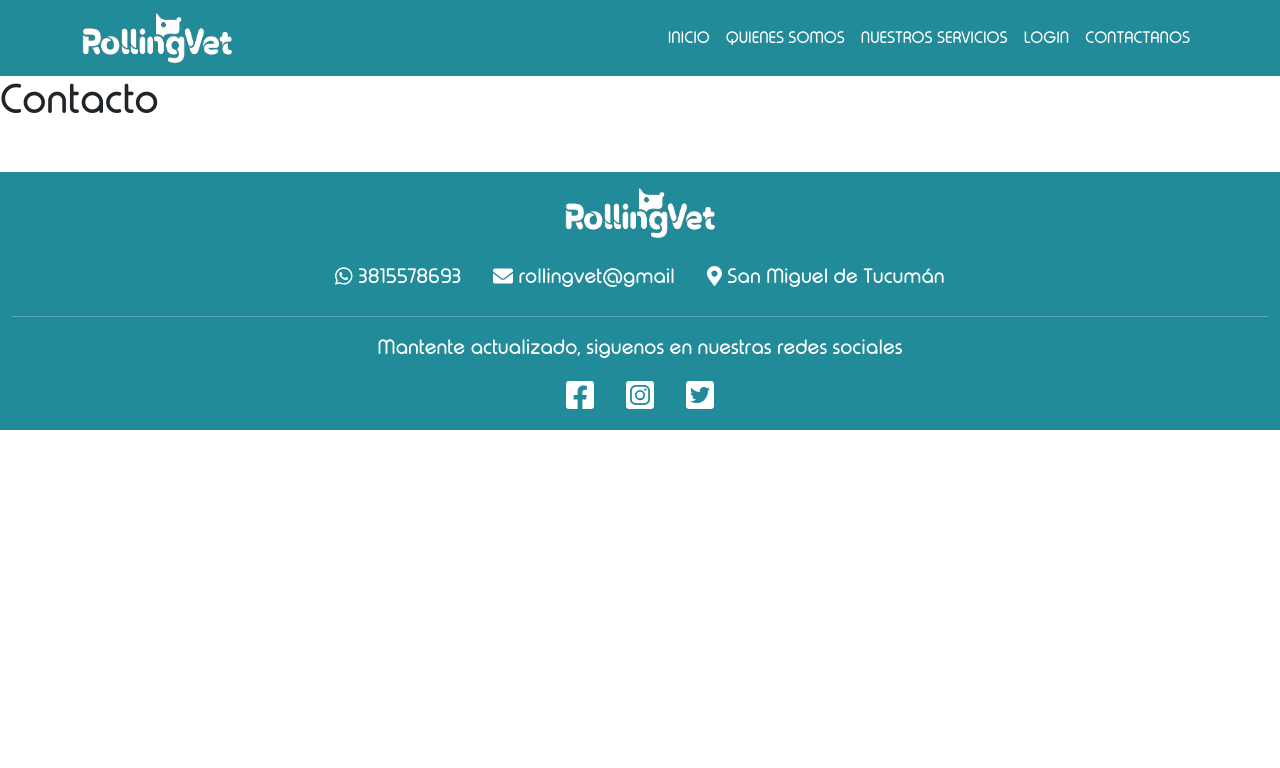
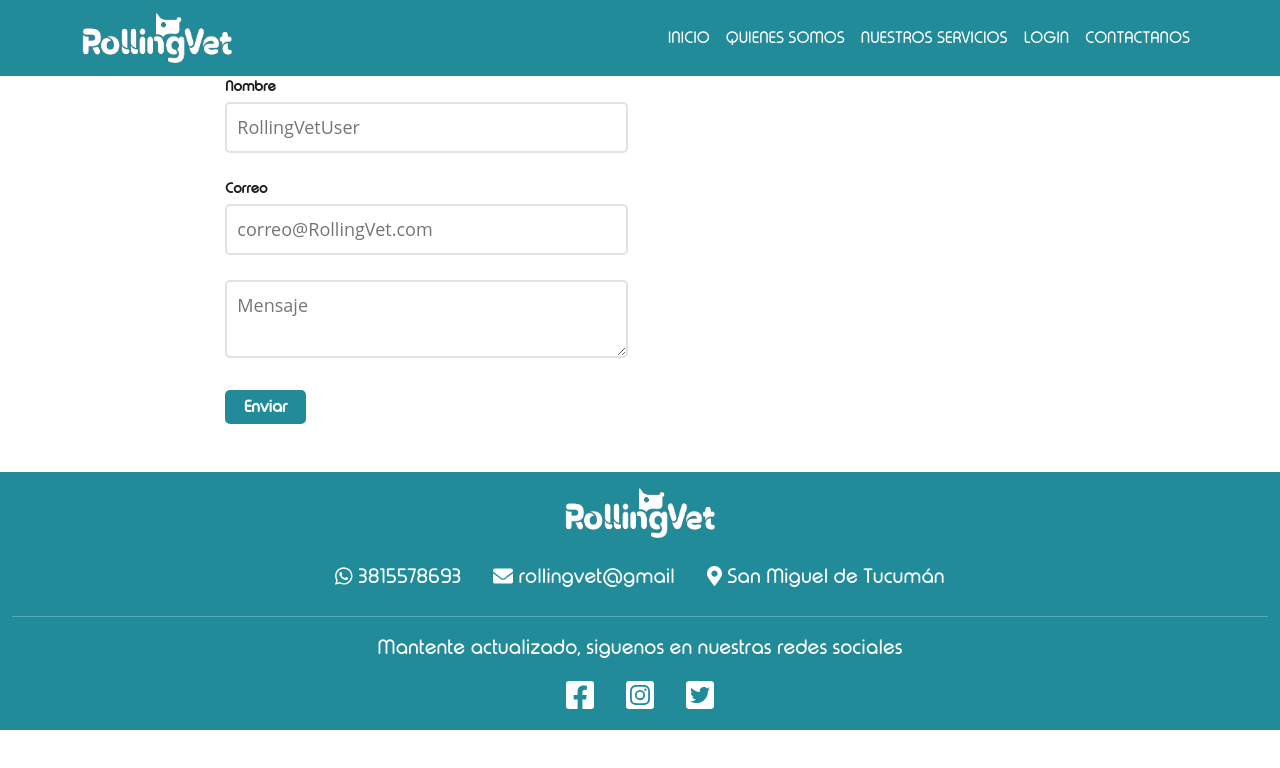
Before and after one commit to alanchibilisco/RollingVetProjectFE, a React (Create React App) app: page /Contactanos in a window 1280 px wide. Shown: the top 768 px of the page. Built offline with nearby package versions, Linux system fonts and the light colour scheme.

Commit message:
se maqueto parte de login, contacto y se agregaron elementos al index

```diff
--- a/package.json
+++ b/package.json
@@ -7,10 +7,12 @@
     "@fortawesome/free-brands-svg-icons": "^5.15.4",
     "@fortawesome/free-solid-svg-icons": "^5.15.4",
     "@fortawesome/react-fontawesome": "^0.1.17",
+    "@googlemaps/react-wrapper": "^1.1.22",
     "@testing-library/jest-dom": "^5.16.1",
     "@testing-library/react": "^12.1.2",
     "@testing-library/user-event": "^13.5.0",
     "bootstrap": "^5.1.3",
+    "formik": "^2.2.9",
     "react": "^17.0.2",
     "react-bootstrap": "^2.1.1",
     "react-dom": "^17.0.2",
--- a/public/index.html
+++ b/public/index.html
@@ -14,7 +14,7 @@
       description="Adan Santiago, Chibilisco Alan, Morales Santiago, Reartez Luis, Diaz Carolina, Arriola Marta"
     />
 
-    <title>Rolling Vet</title>
+    <title>RollingVet</title>
 
     <link
        href="https://cdn.jsdelivr.net/npm/bootstrap@5.1.3/dist/css/bootstrap.min.css"
@@ -32,5 +32,6 @@
       integrity="sha384-ka7Sk0Gln4gmtz2MlQnikT1wXgYsOg+OMhuP+IlRH9sENBO0LRn5q+8nbTov4+1p"
       crossorigin="anonymous"
     ></script>
+    <script src="https://unpkg.com/formik/dist/formik.umd.production.min.js"></script>
   </body>
 </html>
--- a/src/App.css
+++ b/src/App.css
@@ -19,7 +19,16 @@
   background-color: rgb(57, 134, 197);
 }
 
+.btn-outline-celeste{
+  color: white;
+  border-color:  #218b99;
+}
 
+.btn-outline-celeste:hover {
+  color: #fff;
+  background-color: #218b99;
+  border-color:  #218b99;
+}
 
 @font-face {
   font-family: 'typo_round_regular_demoRg';
--- a/src/components/Cardplanes.jsx
+++ b/src/components/Cardplanes.jsx
@@ -7,7 +7,7 @@ const Cardsplanes = () => {
         <h1 class="text-center">CONOCE NUESTROS PLANES MENSUALES</h1>
   <div class="row">
     <div class="col">
-    <div class=" col-sm-10 col-md-8 col-lg-8">
+    <div class="m-1 col-sm-10 col-md-8 col-lg-8">
     <div class="card text-center">
       <div class="card-body bg-cardpp text-light rounded-3">
         <img src="https://images.vexels.com/media/users/3/144928/isolated/lists/ebbccaf76f41f7d83e45a42974cfcd87-ilustracion-de-perro.png" alt="" />
--- a/src/components/Cardtienda.jsx
+++ b/src/components/Cardtienda.jsx
@@ -5,46 +5,47 @@ import CardGroup from 'react-bootstrap/CardGroup'
 
 const Cardtienda = () => {
     return (
-        <div>
-            <h1 class="container text-center">NUESTRA TIENDA</h1>
-            <CardGroup>
-            <Card border="info" style={{ width: '18rem' }}>
-    <Card.Img variant="top" src="holder.js/100px160" />
-    <Card.Body>
-      <Card.Title>Card title</Card.Title>
-      <Card.Text>
-        This is a wider card with supporting text below as a natural lead-in to
-        additional content. This content is a little bit longer.
-      </Card.Text>
-    </Card.Body>
-
-  </Card>
-  <Card border="info" style={{ width: '18rem' }}>
-    <Card.Img variant="top" src="holder.js/100px160" />
-    <Card.Body>
-      <Card.Title>Card title</Card.Title>
-      <Card.Text>
-        This card has supporting text below as a natural lead-in to additional
-        content.{' '}
-      </Card.Text>
-    </Card.Body>
-
-  </Card>
-  <Card border="info" style={{ width: '18rem' }}>
-    <Card.Img variant="top" src="holder.js/100px160" />
-    <Card.Body>
-      <Card.Title>Card title</Card.Title>
-      <Card.Text>
-        This is a wider card with supporting text below as a natural lead-in to
-        additional content. This card has even longer content than the first to
-        show that equal height action.
-      </Card.Text>
-    </Card.Body>
-
-  </Card>
-</CardGroup>
- </div>
-
+      <div class="container mt-5">
+        <h1 class="text-center">NUESTRA TIENDA</h1>
+      <div class="row">
+    <div class="col">
+    <div class="m-1 col-sm-10 col-md-8 col-lg-8">
+    <div class="card text-center">
+      <div class="card-body  rounded-3">
+        <img src="https://images.vexels.com/media/users/3/144928/isolated/lists/ebbccaf76f41f7d83e45a42974cfcd87-ilustracion-de-perro.png" alt="" />
+        <h5 class="card-title">Comedero</h5>
+        <p class="card-text"></p>
+        <button type="button" class="btn btn-outline-celeste rounded-pill ">CONSULTAR AHORA</button>
+      </div>
+    </div>
+  </div>
+    </div>
+    <div class="col order-5">
+    <div class=" m-1 col-sm-10 col-md-8 col-lg-8">
+    <div class="card text-center">
+      <div class="card-body rounded-3">
+        <img src="https://images.vexels.com/media/users/3/144928/isolated/lists/ebbccaf76f41f7d83e45a42974cfcd87-ilustracion-de-perro.png" alt="perro" />
+        <h5 class="card-title">Juguetes</h5>
+        <p class="card-text"></p>
+        <button type="button" class="btn btn-outline-celeste rounded-pill ">CONSULTAR AHORA</button>
+      </div>
+    </div>
+  </div>
+    </div>
+    <div class="col order-1">
+    <div class=" m-1 col-sm-10 col-md-8 col-lg-8">
+    <div class="card text-center">
+      <div class="card-body rounded-3">
+        <img src="https://images.vexels.com/media/users/3/144928/isolated/lists/ebbccaf76f41f7d83e45a42974cfcd87-ilustracion-de-perro.png" alt="" />
+        <h5 class="card-title">Alimento</h5>
+        <p class="card-text"></p>
+        <button type="button" class="btn btn-outline-celeste rounded-pill ">CONSULTAR AHORA</button>
+      </div>
+    </div>
+  </div>
+    </div>
+  </div>
+  </div>
     );
 };
 
--- a/src/components/Contacto.jsx
+++ b/src/components/Contacto.jsx
@@ -1,14 +1,84 @@
-import React from 'react';
-import Footer from './Footer';
-import NavBar from './NavBar';
+import React, { useState } from "react";
+import NavBar from "./NavBar";
+import Footer from "./Footer";
+import { Formik, Form, Field, ErrorMessage } from "formik";
+
 const Contacto = () => {
-    return (
-        <div>
-            <NavBar></NavBar>
-            <h1>Contacto</h1>
-            <Footer></Footer>
-        </div>
-    );
+    const [formularioEnviado, cambiarFormularioEnviado] = useState(false);
+  return (
+<div>
+<NavBar/>
+
+    <div class="container-fluid">
+      <div class="row justify-content-center">
+        <div class="col-4"><Formik class="col-sm-12 col-md-6"
+				initialValues={{
+					nombre: '',
+					correo: ''
+				}}
+				validate={(valores) => {
+					let errores = {};
+
+					// Validacion nombre
+					if(!valores.nombre){
+						errores.nombre = 'Por favor ingresa un nombre'
+					} else if(!/^[a-zA-ZÀ-ÿ\s]{1,40}$/.test(valores.nombre)){
+						errores.nombre = 'El nombre solo puede contener letras y espacios'
+					}
+
+					// Validacion correo
+					if(!valores.correo){
+						errores.correo = 'Por favor ingresa un correo electronico'
+					} else if(!/^[a-zA-Z0-9_.+-]+@[a-zA-Z0-9-]+\.[a-zA-Z0-9-.]+$/.test(valores.correo)){
+						errores.correo = 'El correo solo puede contener letras, numeros, puntos, guiones y guion bajo.'
+					}
+
+					return errores;
+				}}
+				onSubmit={(valores, {resetForm}) => {
+					resetForm();
+					console.log('Formulario enviado');
+					cambiarFormularioEnviado(true);
+					setTimeout(() => cambiarFormularioEnviado(false), 5000);
+				}}
+			>
+				{( {errors} ) => (
+					<Form className="formulario">
+						<div>
+							<label htmlFor="nombre">Nombre</label>
+							<Field
+								type="text"
+								id="nombre"
+								name="nombre"
+								placeholder="RollingVetUser"
+							/>
+							<ErrorMessage name="nombre" component={() => (<div className="error">{errors.nombre}</div>)} />
+						</div>
+						<div>
+							<label htmlFor="correo">Correo</label>
+							<Field
+								type="text"
+								id="correo"
+								name="correo"
+								placeholder="correo@RollingVet.com"
+							/>
+							<ErrorMessage name="correo" component={() => (<div className="error">{errors.correo}</div>)} />
+						</div>
+						<div>
+							<Field name="mensaje" as="textarea" placeholder="Mensaje" />
+						</div>
+
+						<button type="submit">Enviar</button>
+						{formularioEnviado && <p className="exito">Formulario enviado con exito!</p>}
+					</Form>
+				)}
+			</Formik></div>
+        <div class="col-4"></div>
+      </div>
+    </div>
+    <Footer/>
+  </div>
+  );
 };
 
 export default Contacto;
--- a/src/components/Login.jsx
+++ b/src/components/Login.jsx
@@ -3,33 +3,36 @@ import Footer from "./Footer";
 import NavBar from "./NavBar";
 import Form from 'react-bootstrap/Form'
 import Button from 'react-bootstrap/Button'
-/*import Adm from "./components/Adm";*/
 
 const Login = () => {
-  return (
-    <div>
-      <NavBar></NavBar>
-      <h1>Login</h1>
+  return (<div>
+      <NavBar />
+	  <div class="container">
+		  <div class="row justify-content-evenly">
+<div class="col-4">
+	<h1>Ingresa a tu Cuenta</h1>
 <Form>
   <Form.Group className="mb-3" controlId="formBasicEmail">
-          <Form.Label>E-Mail / Usuario</Form.Label>
-          <Form.Control type="email" placeholder="RollingVet@Email.com" />
-          <Form.Text className="text-muted">
-     No compartiremos tu E-Mail con nadie
-          </Form.Text>
+    <Form.Label>Ingrese su usuario</Form.Label>
+    <Form.Control type="email" placeholder="RollingVetUser" />
   </Form.Group>
 
   <Form.Group className="mb-3" controlId="formBasicPassword">
     <Form.Label>Contraseña</Form.Label>
-          <Form.Control type="password" placeholder="Ingrese su contraseña..." />
+    <Form.Control type="password" placeholder="Ingrese su contraseña" />
   </Form.Group>
-
   <Button variant="primary" type="submit">
     Submit
   </Button>
 </Form>
-      <Footer></Footer>
 </div>
+<div class="col-4 container my-5">
+<img src="https://encrypted-tbn0.gstatic.com/images?q=tbn:ANd9GcQ--PcIPuAiSJnzvYl0nvbuptU8lGQBa4Z79Q&usqp=CAU" alt="" />
+</div>
+		  </div>
+
+	  </div>
+      <Footer /></div>
   );
 };
 
--- a/src/index.css
+++ b/src/index.css
@@ -3,3 +3,86 @@
 *{
     font-family: 'Varela Round', sans-serif;
 }
+
+* {
+	padding: 0px;
+	margin: 0;
+	box-sizing: border-box;
+}
+
+body {
+	background: #E8E8E8;
+	font-family: 'Open Sans', sans-serif;
+}
+
+.contenedor {
+	min-height: 100vh;
+	display: flex;
+	align-items: flex-start;
+	justify-content: center;
+}
+
+
+.formulario > div {
+	margin-bottom: 20px;
+}
+
+.formulario label {
+	display: block;
+	font-weight: 600;
+	font-size: 14px;
+	margin-bottom: 5px;
+	color: #1f1f1f;
+}
+
+.formulario input,
+.formulario textarea {
+	font-family: 'Open Sans', sans-serif;
+	width: 100%;
+	border-radius: 5px;
+	border: 2px solid #e2e2e2;
+	font-size: 18px;
+	padding: 10px;
+	margin-bottom: 5px;
+	color: #1f1f1f;
+}
+
+.formulario input:focus {
+	outline: none;
+	border: 2px solid #0085FF;
+}
+
+.formulario .error {
+	color: #e92b2d;
+	font-weight: 600;
+	font-size: 12px;
+}
+
+.formulario button[type="submit"] {
+	display: block;
+	background: #218b99;
+	font-weight: 600;
+	border: none;
+	cursor: pointer;
+	width: 20%;
+	padding: 5px;
+	border-radius: 5px;
+	color: #fff;
+	font-size: 16px;
+	transition: .3s ease all;
+}
+
+.formulario button[type="submit"]:hover {
+	background:#219199;
+}
+
+.formulario .exito {
+	text-align: center;
+	font-size: 14px;
+	padding-top: 20px;
+	color: #02a802;
+}
+
+.formulario input[type="radio"] {
+	width: auto;
+}
```
Also changed, not shown: 1 other file (tests, documents, lock files or other folders). Lines whose indentation alone changed are shown as unchanged.
